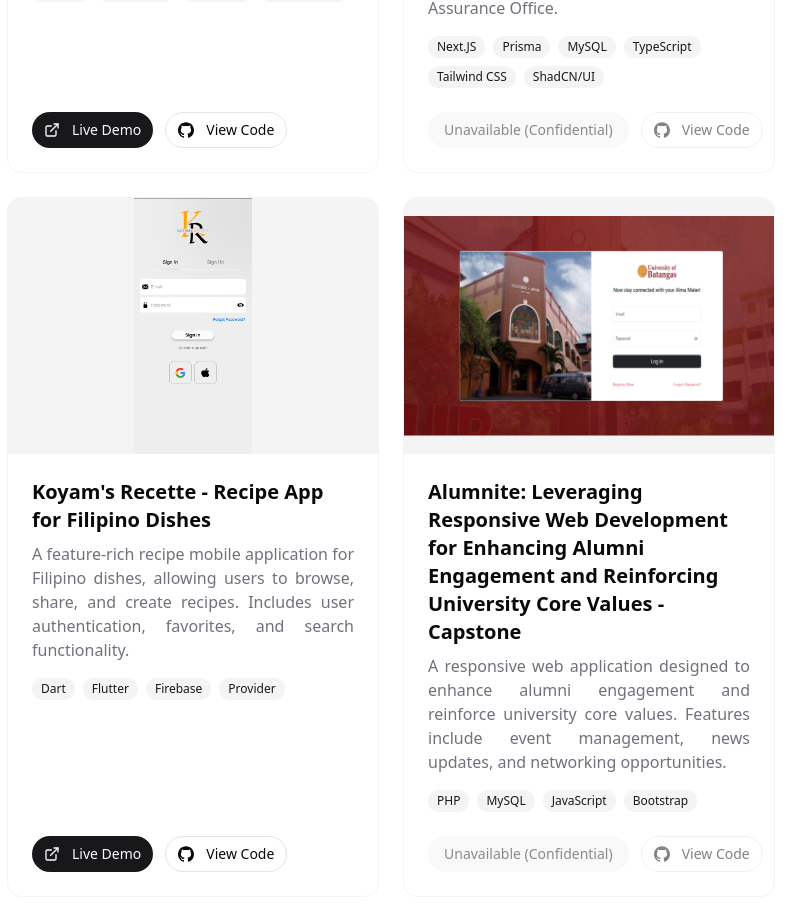
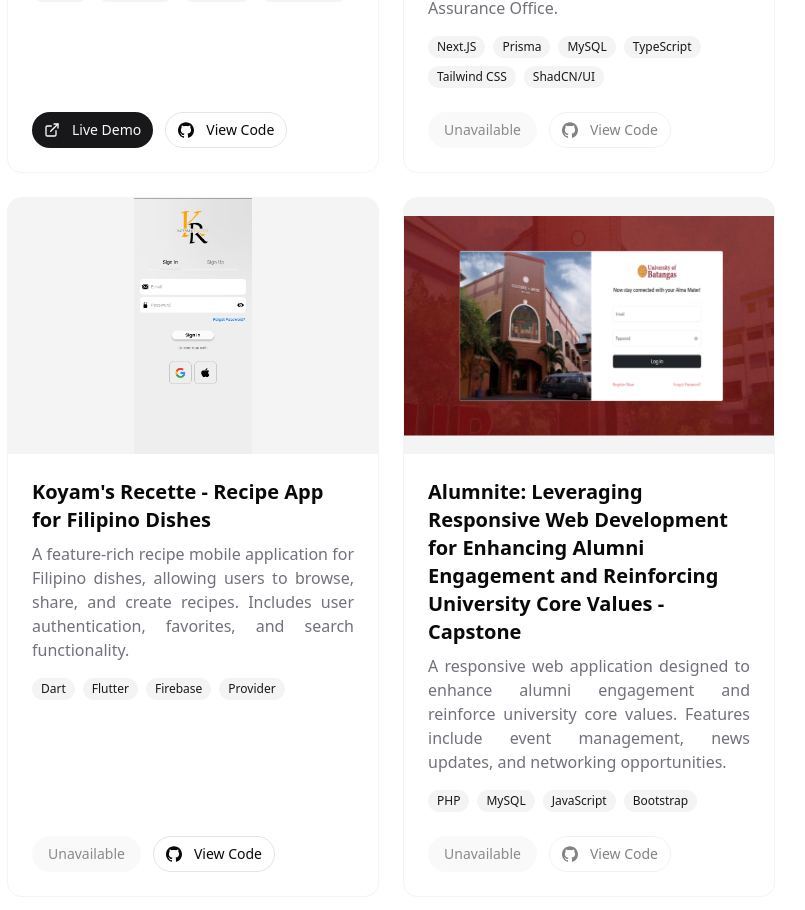
Before and after one commit to KentKalaw/kent-portfolio-v2, a Next.js app: page / in a window 1280 px wide. Shown: the part 2429-3339 px from the top of the page, without its empty margins (249-1054 px from the left). Built offline with nearby package versions, Linux system fonts and the light colour scheme.

Commit message:
chore: fix projects description

```diff
--- a/src/components/projects.tsx
+++ b/src/components/projects.tsx
@@ -62,7 +62,7 @@ const ProjectCard = ({
               className="rounded-full cursor-not-allowed"
               disabled
             >
-              Unavailable (Confidential)
+              Unavailable
             </Button>
           )}
 
@@ -127,8 +127,8 @@ const Projects = () => {
         "A feature-rich recipe mobile application for Filipino dishes, allowing users to browse, share, and create recipes. Includes user authentication, favorites, and search functionality.",
       image: "/koyam-recette.png",
       technologies: ["Dart", "Flutter", "Firebase", "Provider"],
-      liveUrl: "https://chatapp-demo.com",
-      githubUrl: "https://github.com/username/chat-app",
+      liveUrl: "",
+      githubUrl: "https://github.com/kentkalaw/koyam-final",
     },
     {
       title:
```
